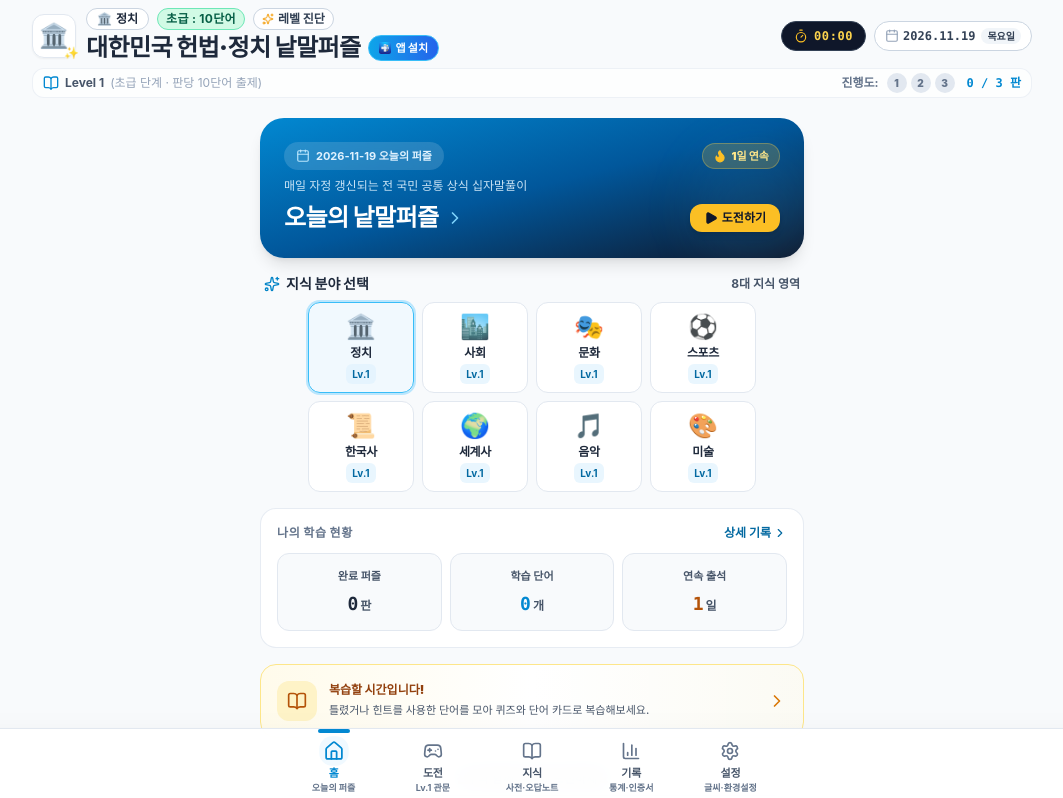
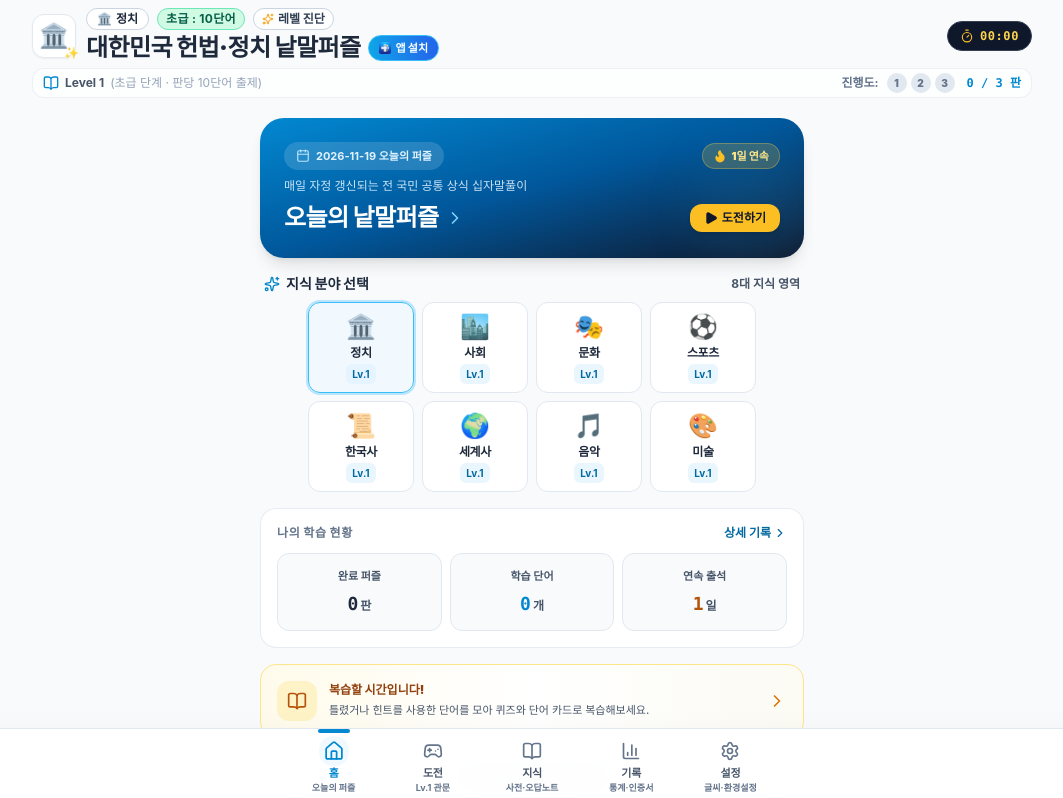
Before and after one commit to honglabai/korean-crossword-puzzle, a React (Vite) app: page / in a window 1280 px wide. Shown: the top 798 px of the page, without its empty margins (108-1171 px from the left). Built offline with nearby package versions, Linux system fonts and the light colour scheme.

Commit message:
ui: remove date badge from workbook header

```diff
--- a/src/components/WorkbookHeader.tsx
+++ b/src/components/WorkbookHeader.tsx
@@ -1,5 +1,5 @@
 import React from 'react';
-import { Sparkles, Calendar, BookOpen, Timer } from 'lucide-react';
+import { Sparkles, BookOpen, Timer } from 'lucide-react';
 import { sounds } from '../utils/audio';
 import { CategoryId } from '../types/puzzle';
 import { getCategoryMeta } from '../data/categoryRegistry';
@@ -25,13 +25,6 @@ export const WorkbookHeader: React.FC<WorkbookHeaderProps> = ({
   onOpenCategoryModal,
   onOpenInstallModal,
 }) => {
-  const today = new Date();
-  const year = today.getFullYear();
-  const month = today.getMonth() + 1;
-  const date = today.getDate();
-  const dayNames = ['일요일', '월요일', '화요일', '수요일', '목요일', '금요일', '토요일'];
-  const dayName = dayNames[today.getDay()];
-
   const catMeta = getCategoryMeta(selectedCategory);
 
   const formatTimer = (sec: number = 0) => {
@@ -117,7 +110,7 @@ export const WorkbookHeader: React.FC<WorkbookHeaderProps> = ({
           </div>
         </div>
 
-        {/* Right: Timer & Date */}
+        {/* Right: Timer */}
         <div className="flex items-center gap-1.5 sm:gap-2 justify-end shrink-0">
           {/* Live Game Stopwatch / Timer Badge */}
           <div
@@ -126,15 +119,6 @@ export const WorkbookHeader: React.FC<WorkbookHeaderProps> = ({
           >
             <Timer className={`w-3.5 h-3.5 text-amber-400 ${isTimerRunning ? 'animate-pulse' : ''}`} />
             <span>{formatTimer(elapsedSeconds)}</span>
-          </div>
-
-          {/* Date Capsule Box */}
-          <div className="flex items-center gap-1 px-2 sm:px-2.5 py-1 sm:py-1.5 bg-white/95 backdrop-blur-xs rounded-full border border-slate-300 shadow-xs text-xs font-semibold text-slate-700">
-            <Calendar className="w-3.5 h-3.5 text-slate-400" />
-            <span className="font-mono font-bold">{year}.{month}.{date}</span>
-            <span className="text-[10px] font-bold text-slate-700 ml-0.5 bg-slate-100 px-1.5 py-0.2 rounded-full hidden sm:inline">
-              {dayName}
-            </span>
           </div>
         </div>
       </div>
```
